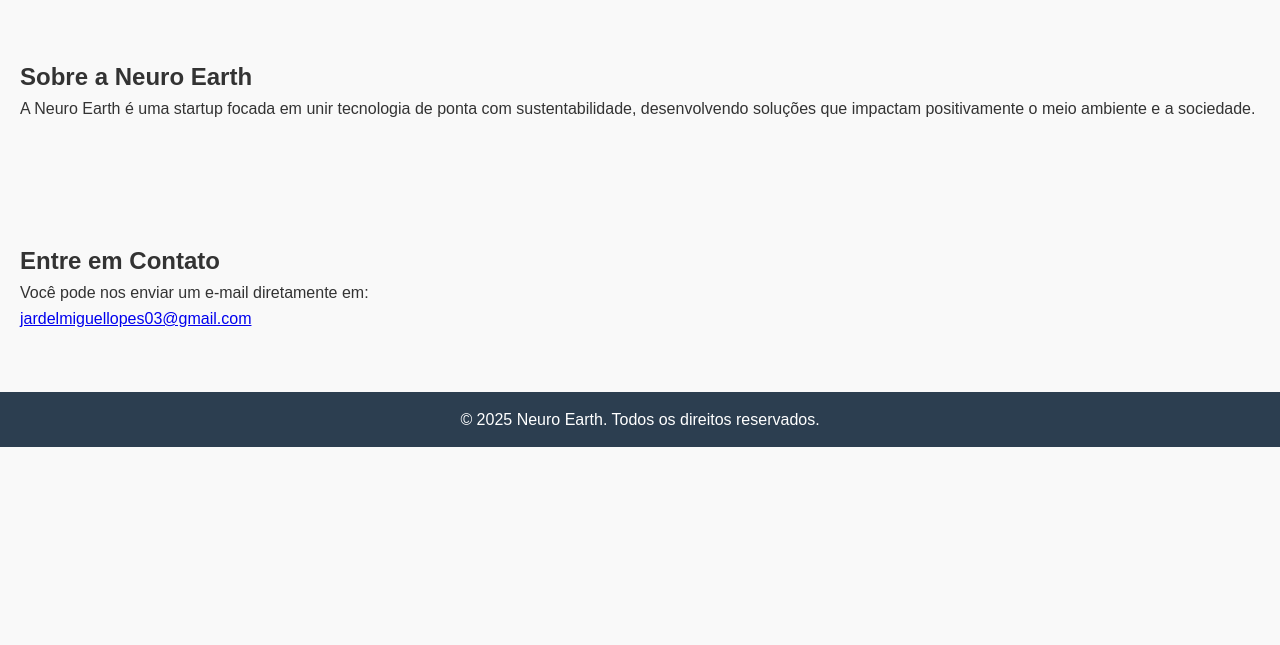
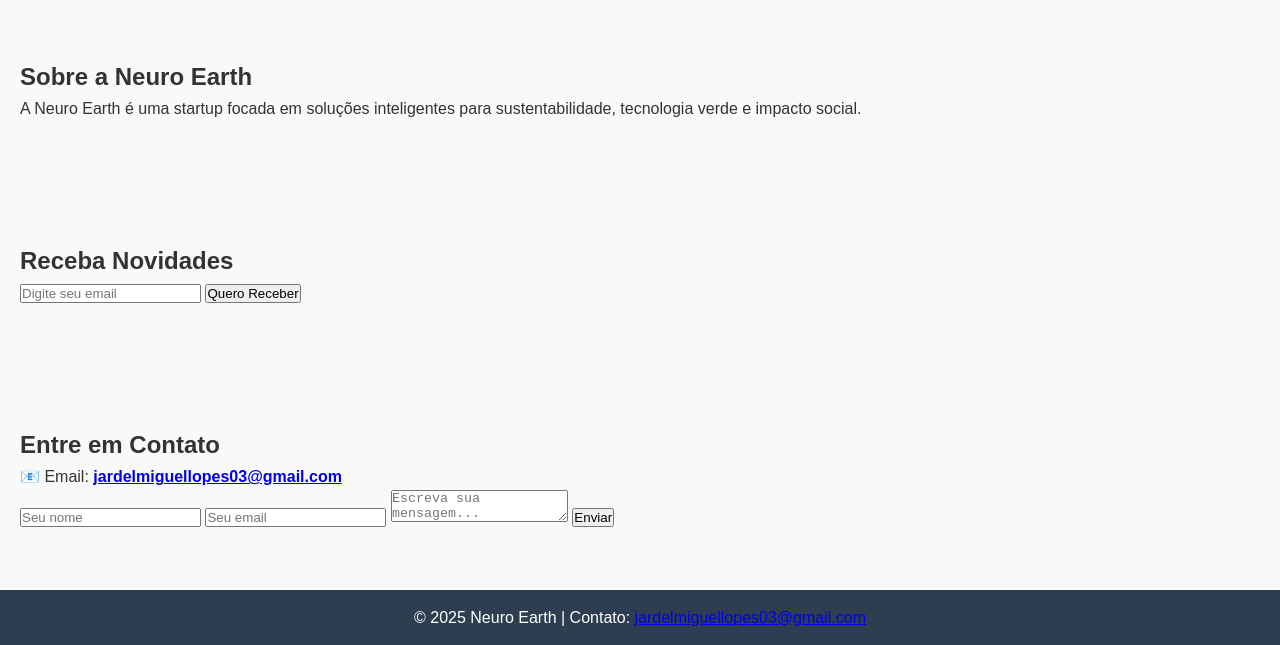
Before and after one commit to Jardellope/neuro-earth, a plain HTML site: page index.html in a window 1280 px wide. Shown: the part 736-1381 px from the top of the page. Before the commit the page ends 1183 px from the top, so only its background shows below. Drawn offline with Linux system fonts and the light colour scheme.

Commit message:
Update index.html

```diff
--- a/index.html
+++ b/index.html
@@ -7,20 +7,21 @@
   <link rel="stylesheet" href="style.css">
 </head>
 <body>
-  <!-- Cabeçalho -->
+  <!-- Navbar -->
   <header>
     <nav>
-      <h1>🌍 Neuro Earth</h1>
+      <div class="logo">Neuro <span>Earth</span></div>
       <ul>
         <li><a href="#sobre">Sobre</a></li>
+        <li><a href="#newsletter">Novidades</a></li>
         <li><a href="#contato">Contato</a></li>
       </ul>
     </nav>
   </header>
 
-  <!-- Seção Hero -->
+  <!-- Hero -->
   <section class="hero">
-    <h2>Transformando o futuro com tecnologia e sustentabilidade</h2>
+    <h1>Transformando o futuro com tecnologia e sustentabilidade</h1>
     <p>Nosso objetivo é criar soluções inovadoras que conectam pessoas e o planeta.</p>
     <a href="#contato" class="btn">Fale Conosco</a>
   </section>
@@ -28,24 +29,39 @@
   <!-- Sobre -->
   <section id="sobre">
     <h2>Sobre a Neuro Earth</h2>
-    <p>A Neuro Earth é uma startup focada em unir tecnologia de ponta com sustentabilidade,
-       desenvolvendo soluções que impactam positivamente o meio ambiente e a sociedade.</p>
+    <p>A Neuro Earth é uma startup focada em soluções inteligentes para sustentabilidade,
+       tecnologia verde e impacto social.</p>
+  </section>
+
+  <!-- Newsletter -->
+  <section id="newsletter">
+    <h2>Receba Novidades</h2>
+    <form action="https://formspree.io/f/mnqekpwo" method="POST">
+      <input type="email" name="email" placeholder="Digite seu email" required>
+      <button type="submit">Quero Receber</button>
+    </form>
   </section>
 
   <!-- Contato -->
   <section id="contato">
     <h2>Entre em Contato</h2>
-    <p>Você pode nos enviar um e-mail diretamente em:</p>
-    <p>
-      <a href="mailto:jardelmiguellopes03@gmail.com">
-        jardelmiguellopes03@gmail.com
-      </a>
+    <p>📧 Email:
+      <strong><a href="mailto:jardelmiguellopes03@gmail.com">jardelmiguellopes03@gmail.com</a></strong>
     </p>
+
+    <form action="https://formspree.io/f/mnqekpwo" method="POST">
+      <input type="text" name="nome" placeholder="Seu nome" required>
+      <input type="email" name="_replyto" placeholder="Seu email" required>
+      <textarea name="mensagem" placeholder="Escreva sua mensagem..." required></textarea>
+      <button type="submit">Enviar</button>
+    </form>
   </section>
 
   <!-- Rodapé -->
   <footer>
-    <p>© 2025 Neuro Earth. Todos os direitos reservados.</p>
+    <p>© 2025 Neuro Earth | Contato:
+      <a href="mailto:jardelmiguellopes03@gmail.com">jardelmiguellopes03@gmail.com</a>
+    </p>
   </footer>
 </body>
-</html>
+    </html>
```
